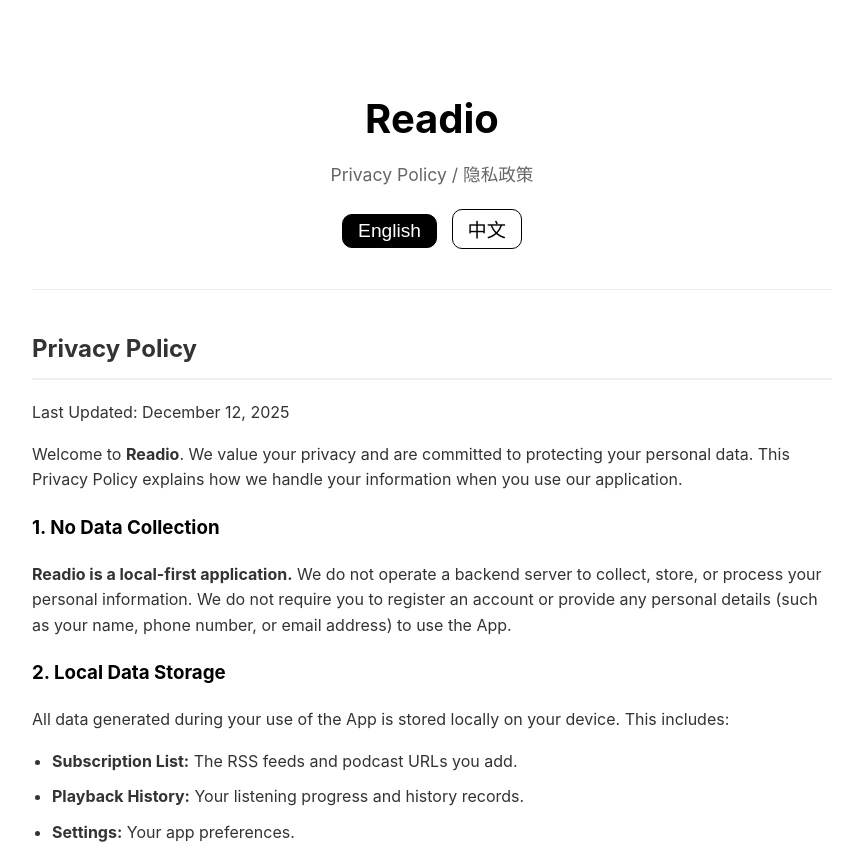
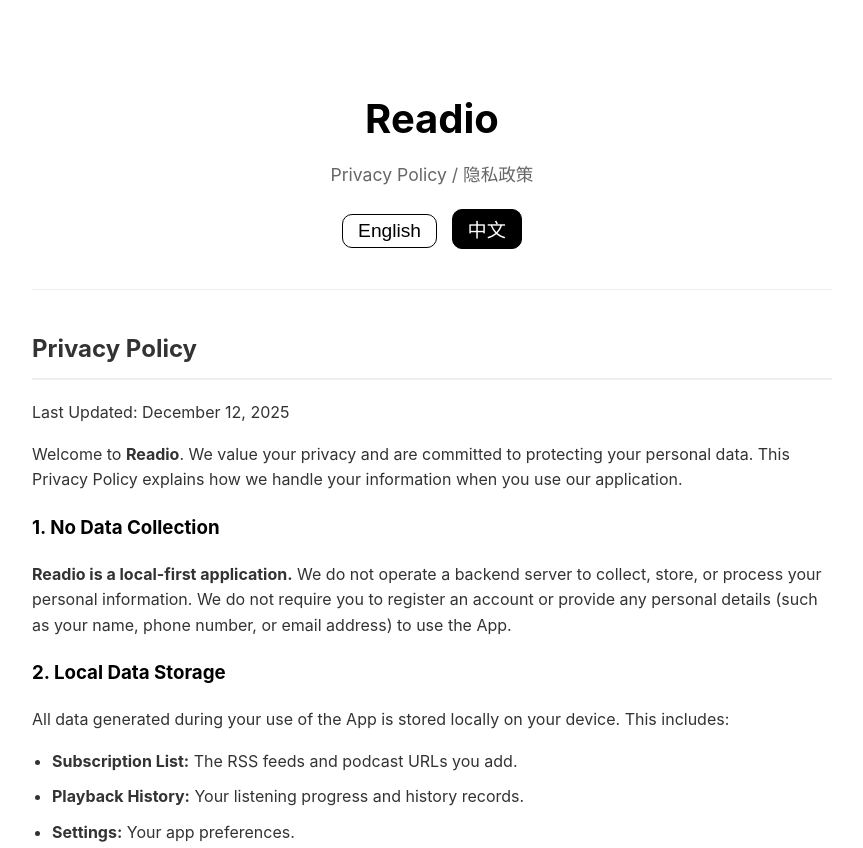
Before and after one commit to beelin000/Readio-Privacy, a plain HTML site: page index.html in a window 1280 px wide. Shown: the top 848 px of the page, without its empty margins (208-1071 px from the left). Drawn offline with Linux system fonts and the light colour scheme.

Commit message:
Update index.html

```diff
--- a/index.html
+++ b/index.html
@@ -126,8 +126,8 @@
         <h1>Readio</h1>
         <div class="subtitle">Privacy Policy / 隐私政策</div>
         <div class="lang-switch">
-            <button class="lang-btn active" onclick="switchLang('en')">English</button>
-            <button class="lang-btn" onclick="switchLang('zh')">中文</button>
+            <button class="lang-btn" onclick="switchLang('en')">English</button>
+            <button class="lang-btn active" onclick="switchLang('zh')">中文</button>
         </div>
     </header>
 
```
